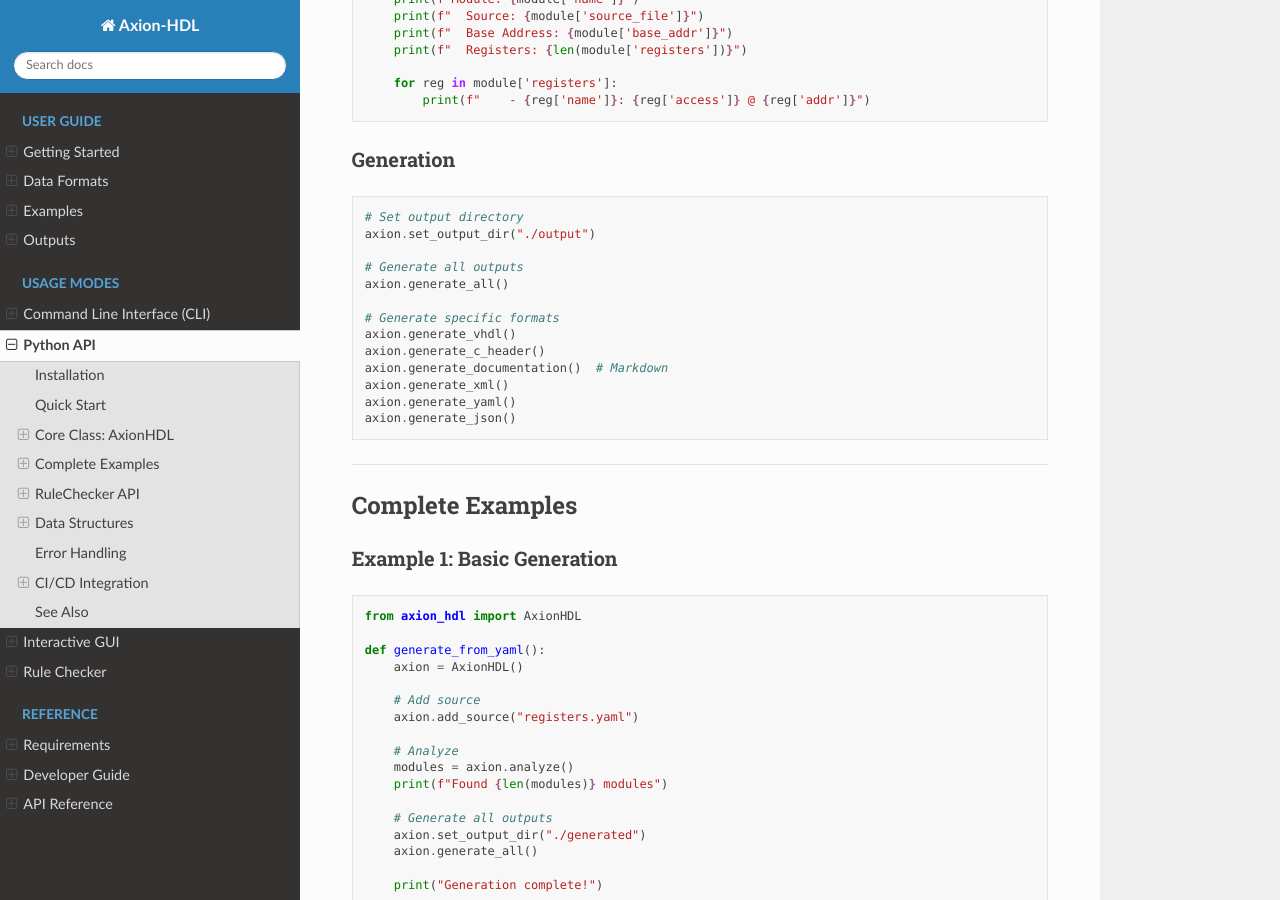
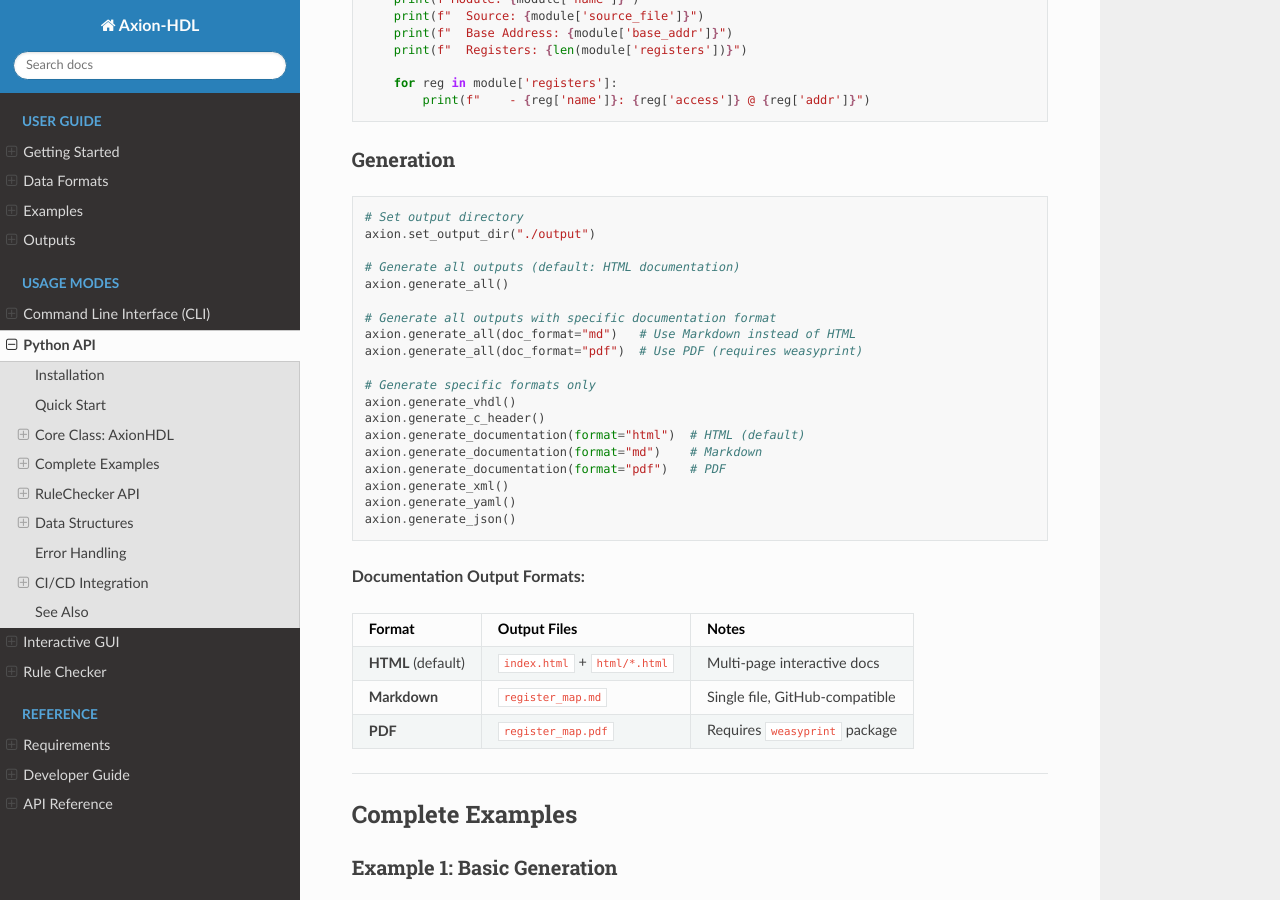
Before and after one commit to bugratufan/axion-hdl, a Sphinx documentation site: the page built from docs/source/python-api.md, in a window 1280 px wide and 900 px high, scrolled down 1938 px. Built offline with Sphinx 7.4.7 and the Read the Docs theme 3.1.0, drawn with Linux system fonts in a browser that asks for light colours.

Commit message:
docs: Update documentation to reflect HTML default and new output structure
- Updated getting-started.md with correct output file list
- Updated python-api.md with generate_all() doc_format options
- Added documentation formats table explaining HTML, MD, PDF options

````diff
--- a/docs/source/python-api.md
+++ b/docs/source/python-api.md
@@ -111,17 +111,31 @@ for module in modules:
 # Set output directory
 axion.set_output_dir("./output")
 
-# Generate all outputs
+# Generate all outputs (default: HTML documentation)
 axion.generate_all()
 
-# Generate specific formats
+# Generate all outputs with specific documentation format
+axion.generate_all(doc_format="md")   # Use Markdown instead of HTML
+axion.generate_all(doc_format="pdf")  # Use PDF (requires weasyprint)
+
+# Generate specific formats only
 axion.generate_vhdl()
 axion.generate_c_header()
-axion.generate_documentation()  # Markdown
+axion.generate_documentation(format="html")  # HTML (default)
+axion.generate_documentation(format="md")    # Markdown
+axion.generate_documentation(format="pdf")   # PDF
 axion.generate_xml()
 axion.generate_yaml()
 axion.generate_json()
 ```
+
+**Documentation Output Formats:**
+
+| Format | Output Files | Notes |
+|--------|-------------|-------|
+| **HTML** (default) | `index.html` + `html/*.html` | Multi-page interactive docs |
+| **Markdown** | `register_map.md` | Single file, GitHub-compatible |
+| **PDF** | `register_map.pdf` | Requires `weasyprint` package |
 
 ---
 
````
Also changed, not shown: docs/source/getting-started.md (+2 -1 lines).
